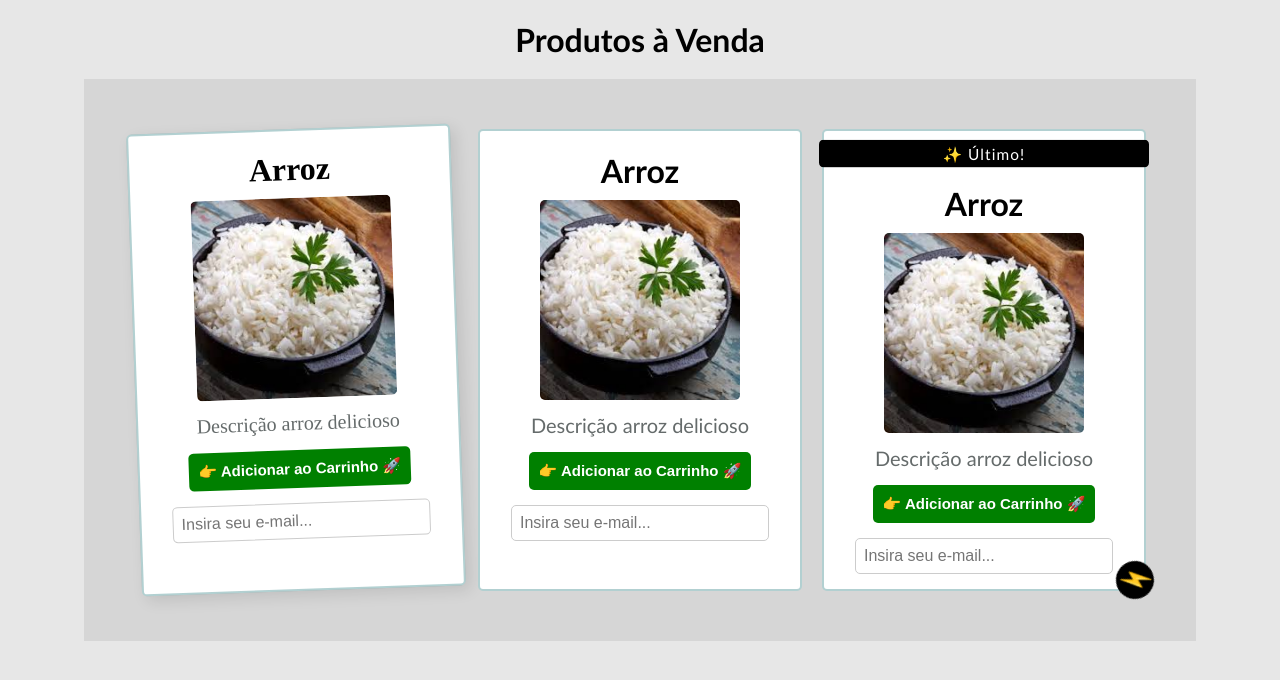
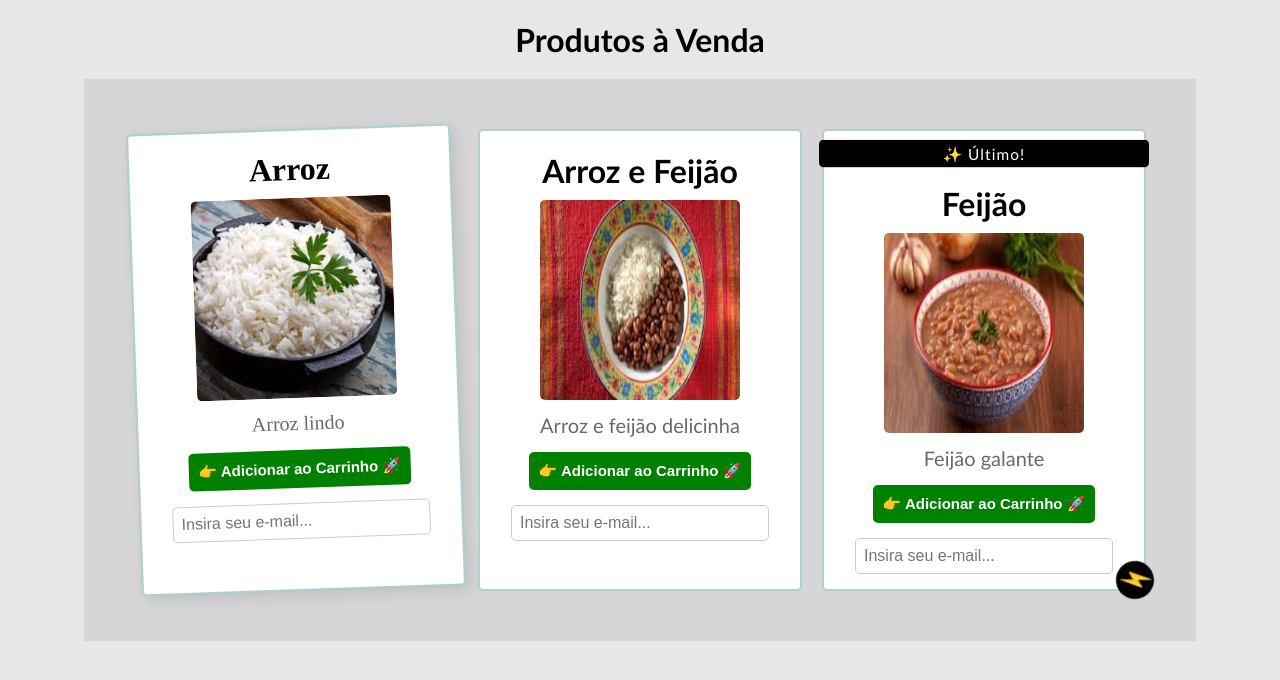
Before and after one commit to DaviMunhoz1005/FIAP, a plain HTML site: page Front-end Design/AULA 6/ATIVIDADE/index.html in a window 1280 px wide. Drawn offline with Linux system fonts and the light colour scheme.

Commit message:
feat(Front-end Design): insert new images in Exercise AULA 6

```diff
--- a/Front-end Design/AULA 6/ATIVIDADE/index.html
+++ b/Front-end Design/AULA 6/ATIVIDADE/index.html
@@ -12,22 +12,22 @@
         <div class="products">
             <div class="card">
                 <h1>Arroz</h1>
-                <img src="src/assets/imgs/arroz.jfif" alt="produto1">
-                <p>Descrição arroz delicioso</p>
+                <img src="src/assets/imgs/arroz.jfif" alt="Arroz">
+                <p>Arroz lindo</p>
                 <button>Adicionar ao Carrinho</button>
                 <input type="text" placeholder="Insira seu e-mail...">
             </div>
             <div class="card">
-                <h1>Arroz</h1>
-                <img src="src/assets/imgs/arroz.jfif" alt="produto1">
-                <p>Descrição arroz delicioso</p>
+                <h1>Arroz e Feijão</h1>
+                <img src="src/assets/imgs/arroz-e-feijao.jfif" alt="Arroz e Feijão">
+                <p>Arroz e feijão delicinha</p>
                 <button>Adicionar ao Carrinho</button>
                 <input type="text" placeholder="Insira seu e-mail...">
             </div>
             <div class="card">
-                <h1>Arroz</h1>
-                <img src="src/assets/imgs/arroz.jfif" alt="produto1">
-                <p>Descrição arroz delicioso</p>
+                <h1>Feijão</h1>
+                <img src="src/assets/imgs/feijao.jfif" alt="Feijão">
+                <p>Feijão galante</p>
                 <button>Adicionar ao Carrinho</button>
                 <input type="text" placeholder="Insira seu e-mail...">
             </div>
--- a/Front-end Design/AULA 6/ATIVIDADE/src/assets/css/style.css
+++ b/Front-end Design/AULA 6/ATIVIDADE/src/assets/css/style.css
@@ -100,6 +100,7 @@ body {
 .card img {
     border-radius: 5px;
     width: 200px;
+    height: 200px;
     margin: 0 50px;
 }
 
```
Also changed, not shown: Front-end Design/AULA 6/ATIVIDADE/src/assets/imgs/arroz-e-feijao.jfif (added), Front-end Design/AULA 6/ATIVIDADE/src/assets/imgs/feijao.jfif (added).
